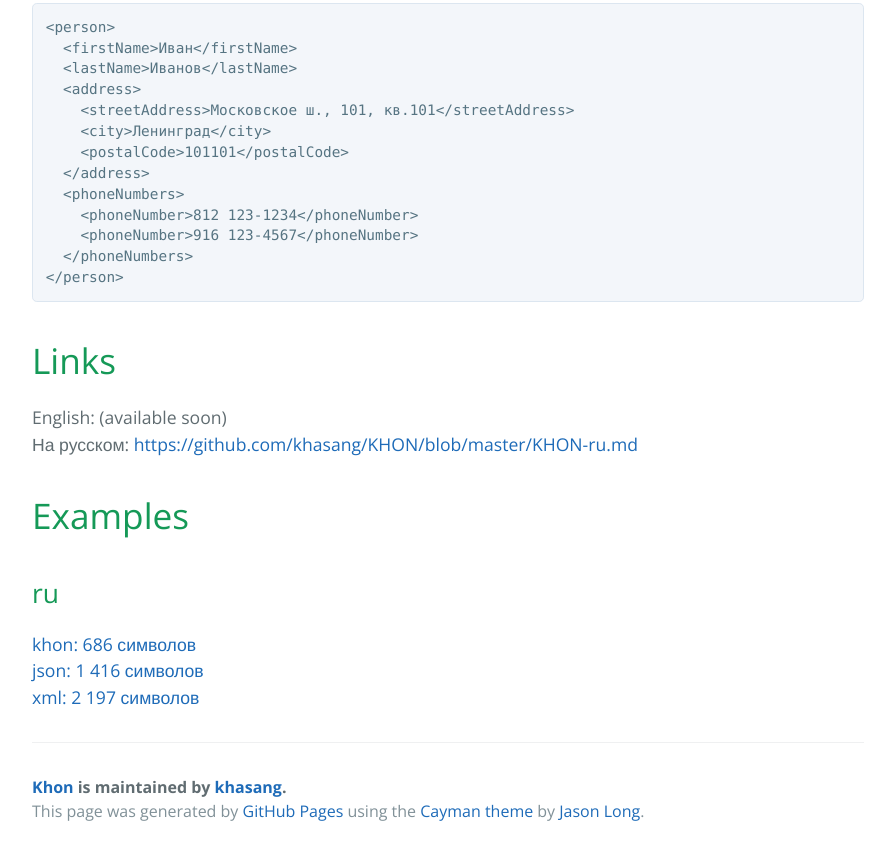
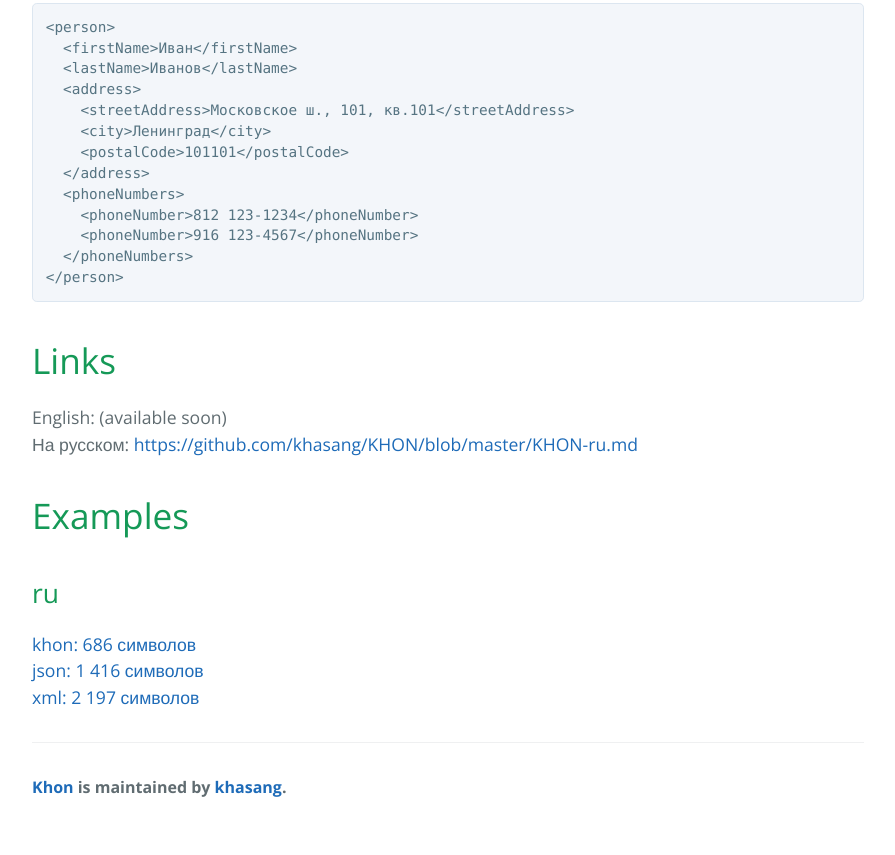
Before and after one commit to khasang/KHON, a plain HTML site: page index.html in a window 1280 px wide. Shown: the part 1742-2597 px from the top of the page, without its empty margins (192-1087 px from the left). After the commit the page ends 2573 px from the top, so only its background shows below. Drawn offline with nearby package versions, Linux system fonts and the light colour scheme.

Commit message:
Remove contribution

```diff
--- a/index.html
+++ b/index.html
@@ -113,7 +113,6 @@ Three times less than the XML.  </p>
       <footer class="site-footer">
         <span class="site-footer-owner"><a href="https://github.com/khasang/KHON">Khon</a> is maintained by <a href="https://github.com/khasang">khasang</a>.</span>
 
-        <span class="site-footer-credits">This page was generated by <a href="https://pages.github.com">GitHub Pages</a> using the <a href="https://github.com/jasonlong/cayman-theme">Cayman theme</a> by <a href="https://twitter.com/jasonlong">Jason Long</a>.</span>
       </footer>
 
     </section>
```
